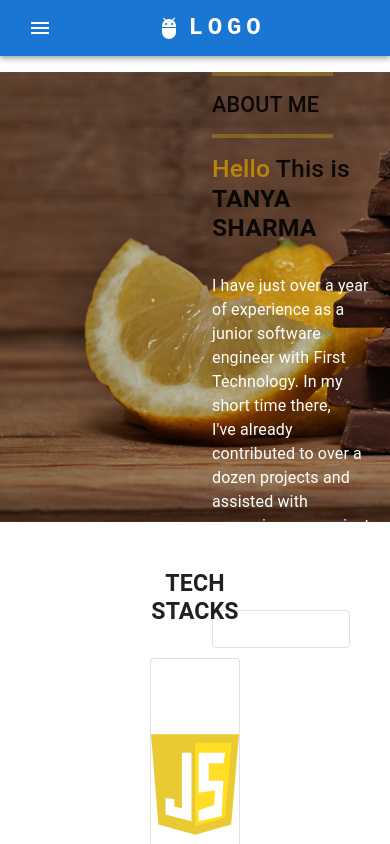
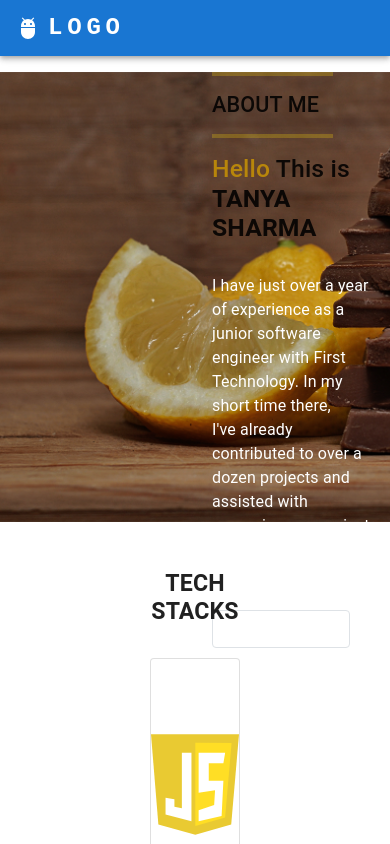
Before and after one commit to TanyaSharma6/Tanya-portfolio, a React (Create React App) app: page /about in a window 390 px wide. Shown: the top 844 px of the page. Built offline with nearby package versions, Linux system fonts and the light colour scheme.

Commit message:
Update ResponsiveAppBar.js

```diff
--- a/src/components/ResponsiveAppBar.js
+++ b/src/components/ResponsiveAppBar.js
@@ -1,44 +1,26 @@
 import * as React from 'react';
-import TechStack from './TechStack';
 import AppBar from '@mui/material/AppBar';
 import Box from '@mui/material/Box';
 import Toolbar from '@mui/material/Toolbar';
-import IconButton from '@mui/material/IconButton';
 import Typography from '@mui/material/Typography';
-import Menu from '@mui/material/Menu';
-import MenuIcon from '@mui/icons-material/Menu';
 import Container from '@mui/material/Container';
-import Avatar from '@mui/material/Avatar';
 import Button from '@mui/material/Button';
-import Tooltip from '@mui/material/Tooltip';
-import MenuItem from '@mui/material/MenuItem';
 import AdbIcon from '@mui/icons-material/Adb';
 import { Link } from '@mui/material';
+
 
 const pages = [{name:'About',path:'/about'},
                {name:'Education',path:'/education'},
                {name:'Experience',path:'experience'}
               ];
-const settings = ['Profile', 'Account', 'Dashboard', 'Logout'];
 
 function ResponsiveAppBar() {
-  const [anchorElNav, setAnchorElNav] = React.useState(null);
-  const [anchorElUser, setAnchorElUser] = React.useState(null);
 
-  const handleOpenNavMenu = (event) => {
-    setAnchorElNav(event.currentTarget);
-  };
-  const handleOpenUserMenu = (event) => {
-    setAnchorElUser(event.currentTarget);
+  const handleCloseNavMenu = () => {
+
   };
 
-  const handleCloseNavMenu = () => {
-    setAnchorElNav(null);
-  };
 
-  const handleCloseUserMenu = () => {
-    setAnchorElUser(null);
-  };
 
   return (
 
@@ -65,42 +47,7 @@ function ResponsiveAppBar() {
             TANYA
           </Typography>
 
-          <Box sx={{ flexGrow: 1, display: { xs: 'flex', md: 'none' } }}>
-            <IconButton
-              size="large"
-              aria-label="account of current user"
-              aria-controls="menu-appbar"
-              aria-haspopup="true"
-              onClick={handleOpenNavMenu}
-              color="inherit"
-            >
-              <MenuIcon />
-            </IconButton>
-            {/* <Menu
-              id="menu-appbar"
-              anchorEl={anchorElNav}
-              anchorOrigin={{
-                vertical: 'bottom',
-                horizontal: 'left',
-              }}
-              keepMounted
-              transformOrigin={{
-                vertical: 'top',
-                horizontal: 'left',
-              }}
-              open={Boolean(anchorElNav)}
-              onClose={handleCloseNavMenu}
-              sx={{
-                display: { xs: 'block', md: 'none' },
-              }}
-            >
-              {pages.map((page) => (
-                <MenuItem key={page.name} onClick={handleCloseNavMenu} >
-                  <Typography textAlign="center">{page.name}</Typography>
-                </MenuItem>
-              ))}
-            </Menu> */}
-          </Box>
+
           <AdbIcon sx={{ display: { xs: 'flex', md: 'none' }, mr: 1 }} />
           <Typography
             variant="h5"
```
